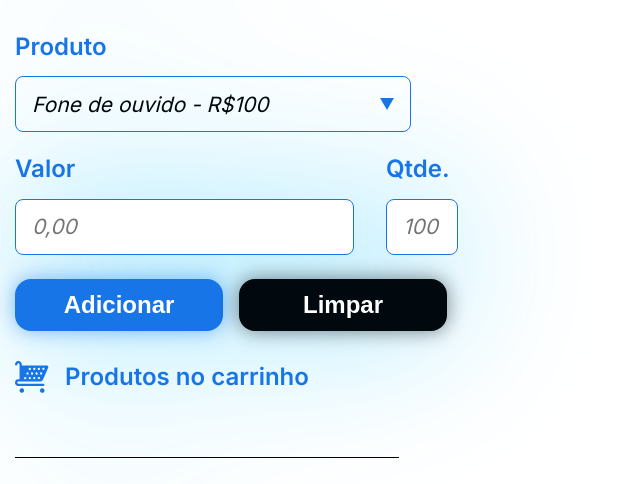
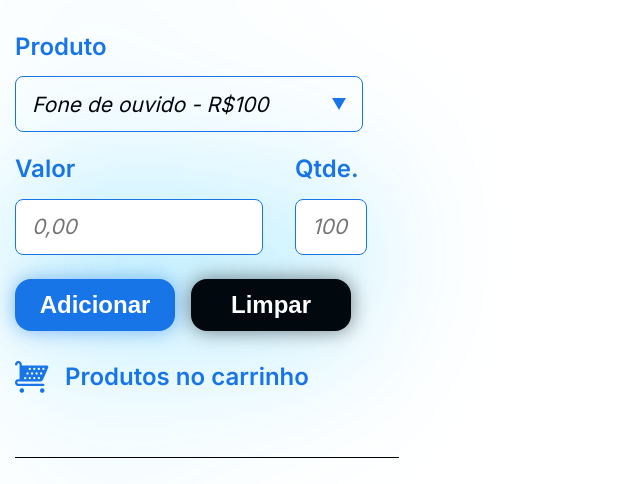
Before and after one commit to DEV-GSilva/checkout, a plain HTML site: page index.html in a window 1280 px wide. Shown: the part 45-529 px from the top of the page, without its empty margins (0-640 px from the left). Drawn offline with Linux system fonts and the light colour scheme.

Commit message:
Ajuste no layout

```diff
--- a/style.css
+++ b/style.css
@@ -88,7 +88,7 @@ input[type="number"] {
 }
 
 .produto-input {
-  width: 24.75rem;
+  width: 21.75rem;
   height: 3.5rem;
   padding: 1rem;
   border-radius: 0.5rem;
@@ -141,6 +141,7 @@ input[type="number"] {
 .valor-input {
   display: flex;
   height: 3.5rem;
+  width: 15.5rem;
   padding: 1rem;
   border-radius: 0.5rem;
   border: 1px solid var(--Light-Blue, #1875E8);
@@ -164,7 +165,7 @@ input[type="number"] {
   flex-direction: column;
   justify-content: center;
   align-items: center;
-  width: 13rem;
+  width: 10rem;
   height: 3.25rem;
   padding: 1rem 1.5rem;
   gap: 0.625rem;
```
